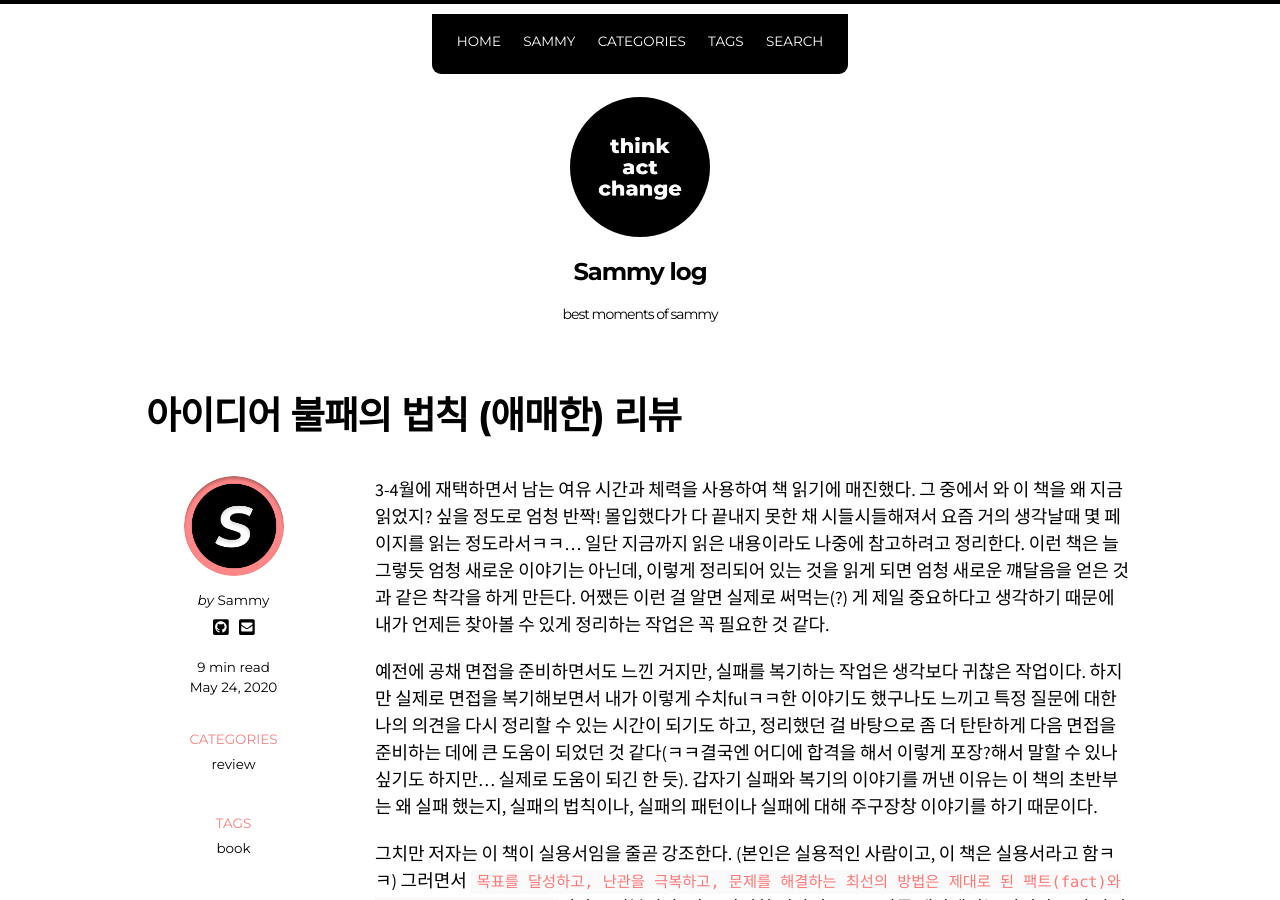
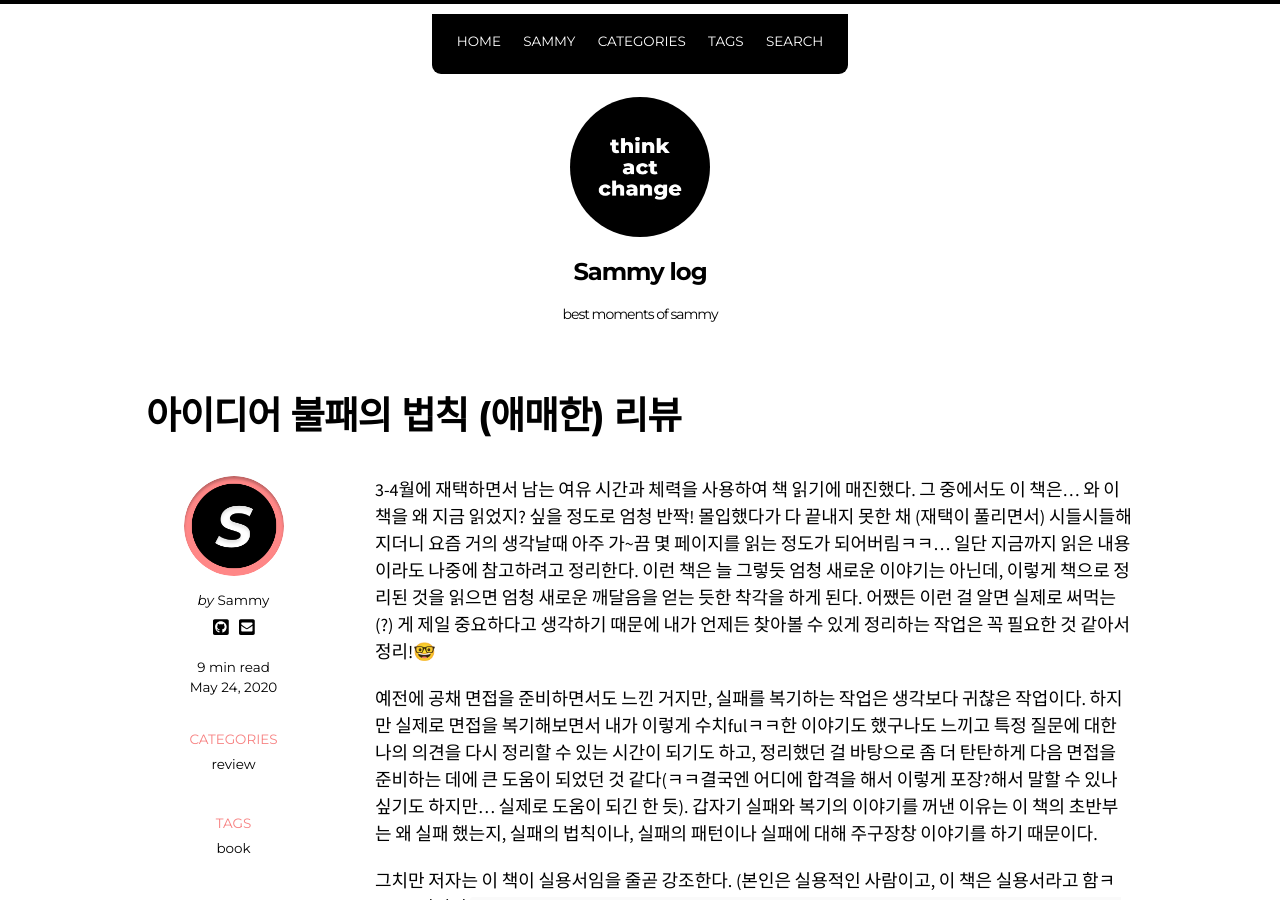
Before and after one commit to ssammykim/ssammykim.github.io, a Jekyll site: the page built from _posts/2020-05-24-the-right-it.md, in a window 1280 px wide and 900 px high. Built offline with Jekyll 4.4.1, drawn with Linux system fonts in a browser that asks for light colours; nearby versions of some CDN libraries; some web fonts are replaced; comment, search, counter and statistics services are not loaded.

Commit message:
Update 2020-05-24-the-right-it.md

```diff
--- a/_posts/2020-05-24-the-right-it.md
+++ b/_posts/2020-05-24-the-right-it.md
@@ -10,7 +10,7 @@ published: true
 excerpt_separator: "<!--more-->"
 ---
 
-3-4월에 재택하면서 남는 여유 시간과 체력을 사용하여 책 읽기에 매진했다. 그 중에서 와 이 책을 왜 지금 읽었지? 싶을 정도로 엄청 반짝! 몰입했다가 다 끝내지 못한 채 시들시들해져서 요즘 거의 생각날때 몇 페이지를 읽는 정도라서ㅋㅋ... 일단 지금까지 읽은 내용이라도 나중에 참고하려고 정리한다. 이런 책은 늘 그렇듯 엄청 새로운 이야기는 아닌데, 이렇게 정리되어 있는 것을 읽게 되면 엄청 새로운 꺠달음을 얻은 것과 같은 착각을 하게 만든다. 어쨌든 이런 걸 알면 실제로 써먹는(?) 게 제일 중요하다고 생각하기 때문에 내가 언제든 찾아볼 수 있게 정리하는 작업은 꼭 필요한 것 같다.
+3-4월에 재택하면서 남는 여유 시간과 체력을 사용하여 책 읽기에 매진했다. 그 중에서도 이 책은... 와 이 책을 왜 지금 읽었지? 싶을 정도로 엄청 반짝! 몰입했다가 다 끝내지 못한 채 (재택이 풀리면서) 시들시들해지더니 요즘 거의 생각날때 아주 가~끔 몇 페이지를 읽는 정도가 되어버림ㅋㅋ... 일단 지금까지 읽은 내용이라도 나중에 참고하려고 정리한다. 이런 책은 늘 그렇듯 엄청 새로운 이야기는 아닌데, 이렇게 책으로 정리된 것을 읽으면 엄청 새로운 깨달음을 얻는 듯한 착각을 하게 된다. 어쨌든 이런 걸 알면 실제로 써먹는(?) 게 제일 중요하다고 생각하기 때문에 내가 언제든 찾아볼 수 있게 정리하는 작업은 꼭 필요한 것 같아서 정리!🤓
 <!--more-->
 
 예전에 공채 면접을 준비하면서도 느낀 거지만, 실패를 복기하는 작업은 생각보다 귀찮은 작업이다. 하지만 실제로 면접을 복기해보면서 내가 이렇게 수치fulㅋㅋ한 이야기도 했구나도 느끼고 특정 질문에 대한 나의 의견을 다시 정리할 수 있는 시간이 되기도 하고, 정리했던 걸 바탕으로 좀 더 탄탄하게 다음 면접을 준비하는 데에 큰 도움이 되었던 것 같다(ㅋㅋ결국엔 어디에 합격을 해서 이렇게 포장?해서 말할 수 있나 싶기도 하지만... 실제로 도움이 되긴 한 듯). 갑자기 실패와 복기의 이야기를 꺼낸 이유는 이 책의 초반부는 왜 실패 했는지, 실패의 법칙이나, 실패의 패턴이나 실패에 대해 주구장창 이야기를 하기 때문이다.
```
